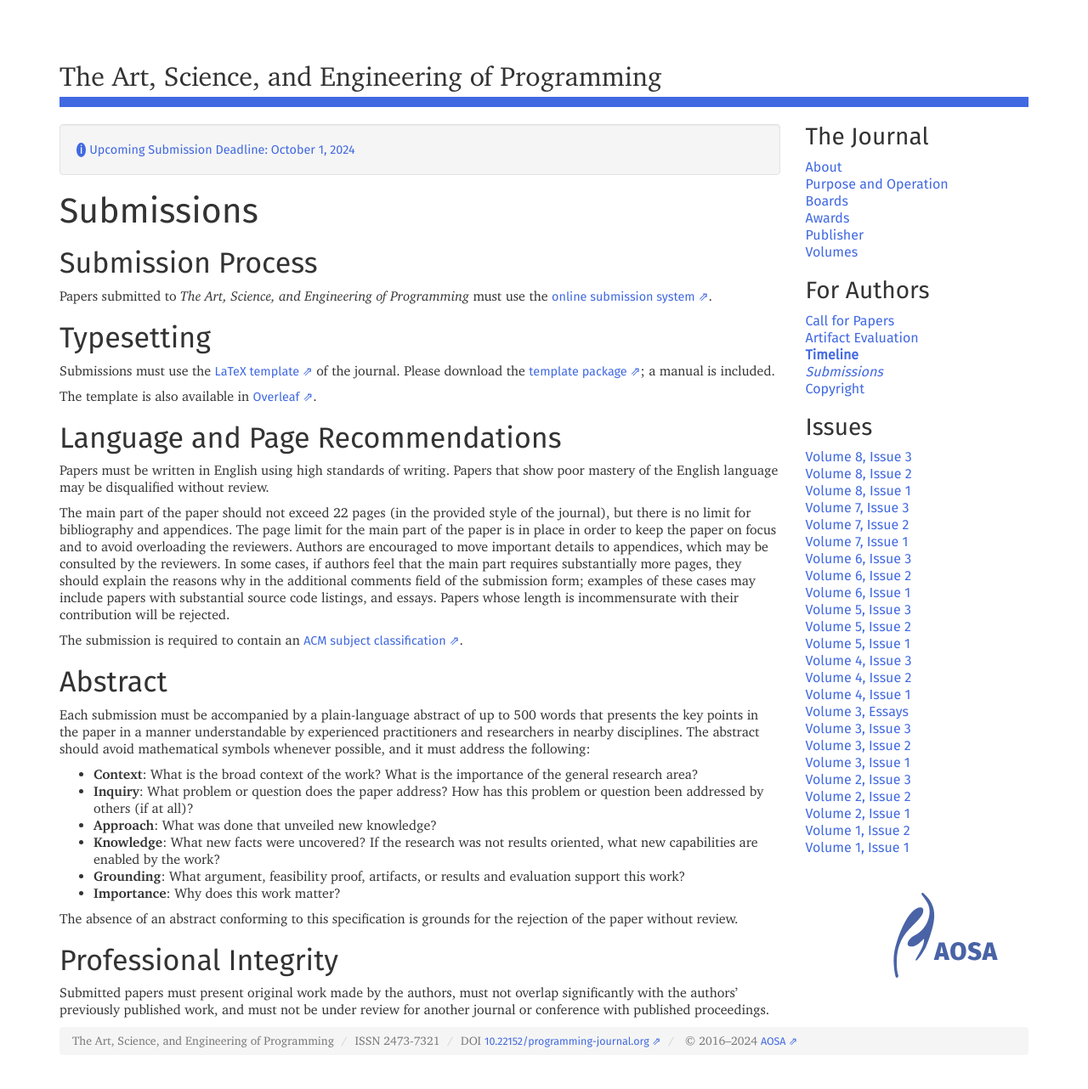
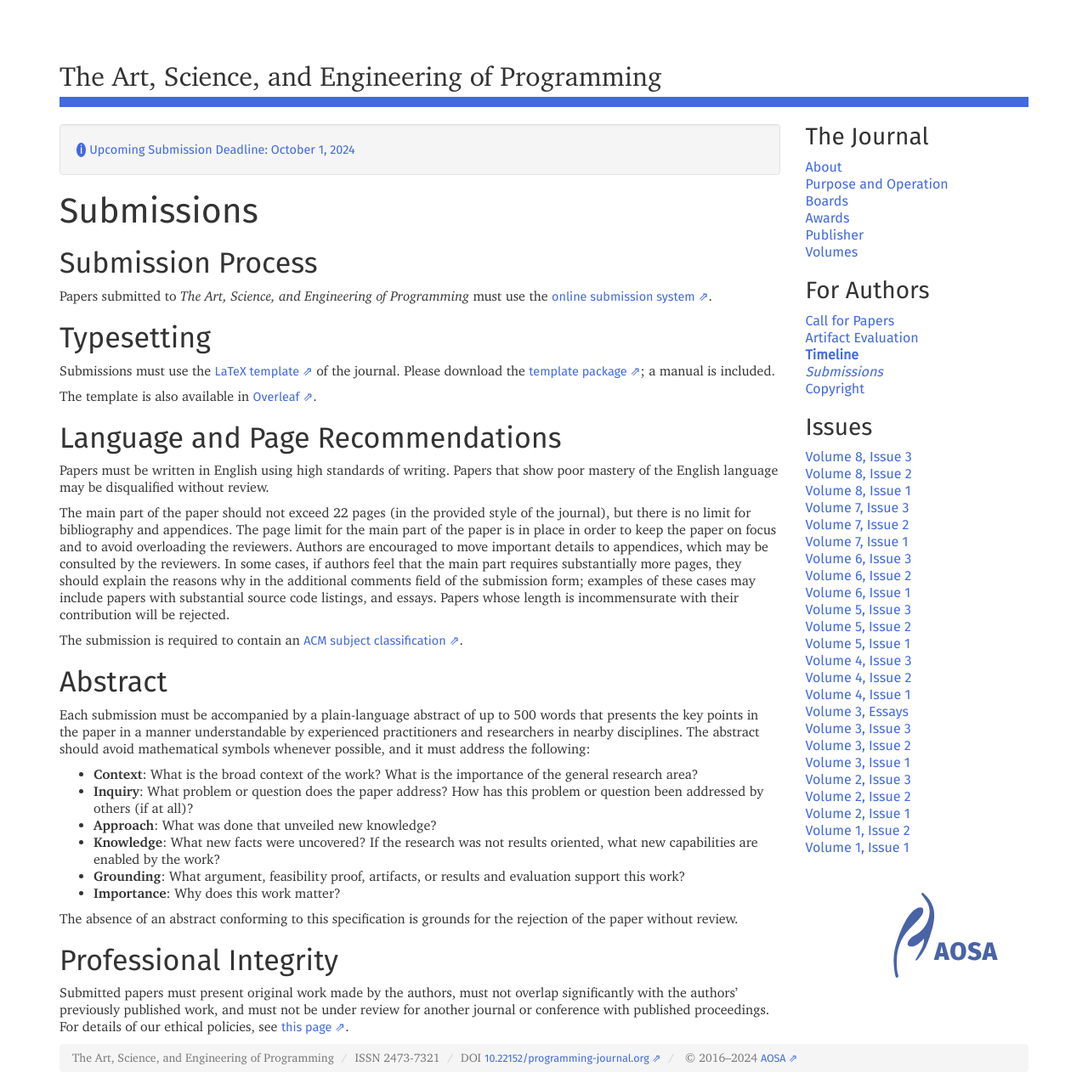
Before and after one commit to programming-journal/programming-journal.github.io, a Jekyll site: the page built from submission/index.markdown, in a window 1280 px wide. Shown: the whole page at 85% size. Built offline with Jekyll 4.4.1, drawn with Linux system fonts in a browser that asks for light colours.

Commit message:
Link from submissions page to ethics

```diff
--- a/submission/index.markdown
+++ b/submission/index.markdown
@@ -34,7 +34,8 @@ Each submission must be accompanied by a plain-language abstract of up to 500 wo
 The absence of an abstract conforming to this specification is grounds for the rejection of the paper without review.
 
 ## Professional Integrity
-Submitted papers must present original work made by the authors, must not overlap significantly with the authors’ previously published work, and must not be under review for another journal or conference with published proceedings.
+Submitted papers must present original work made by the authors, must not overlap significantly with the authors’ previously published work, and must not be under review for another journal or conference with published proceedings. For details of our ethical policies, see [this page](https://programming-journal.org/purpose/ethics.html).
+
 
 [submit]: https://programming25-93.hotcrp.com/paper/new
 [ccs]: https://dl.acm.org/ccs/ccs.cfm
```
